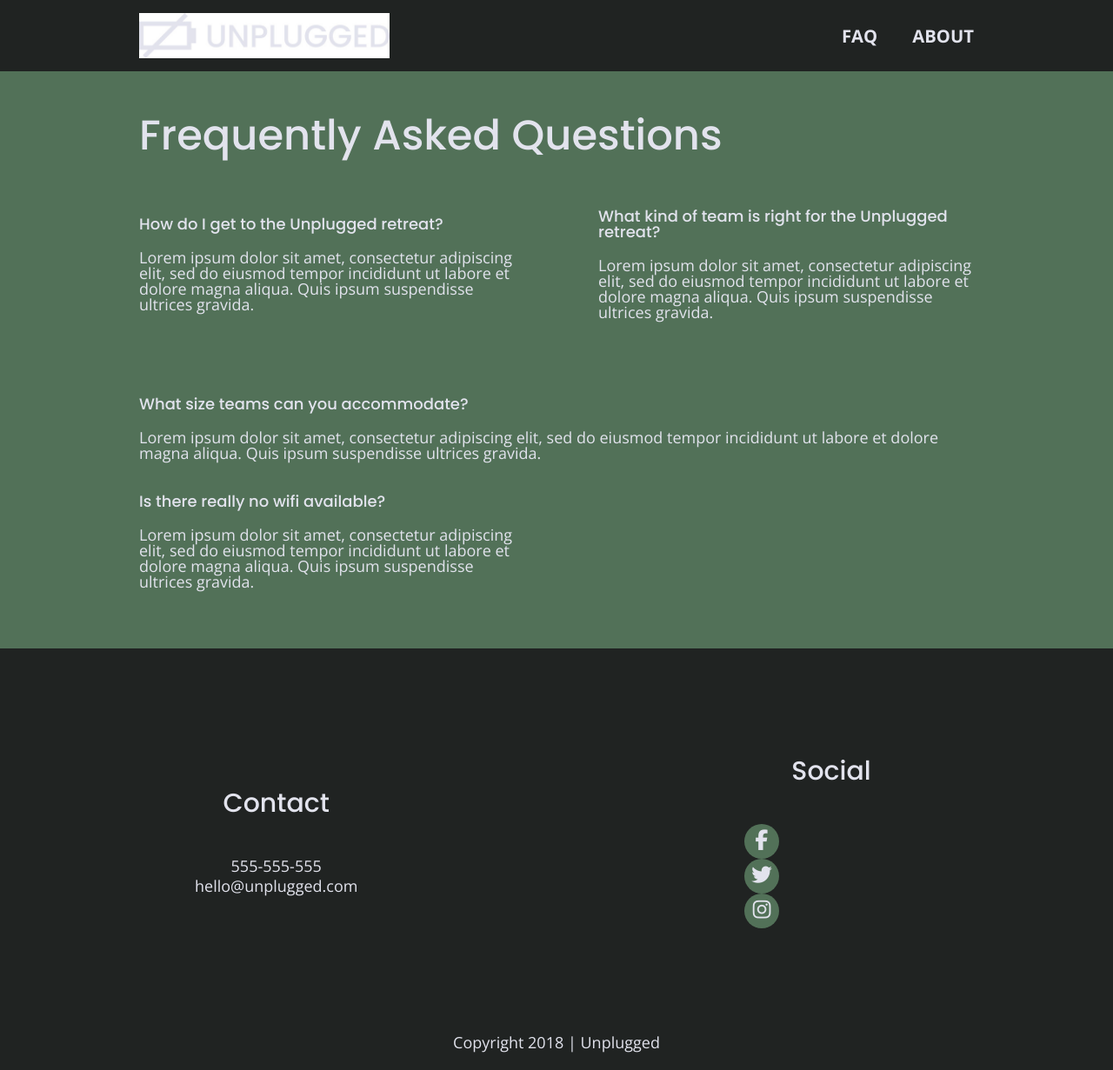
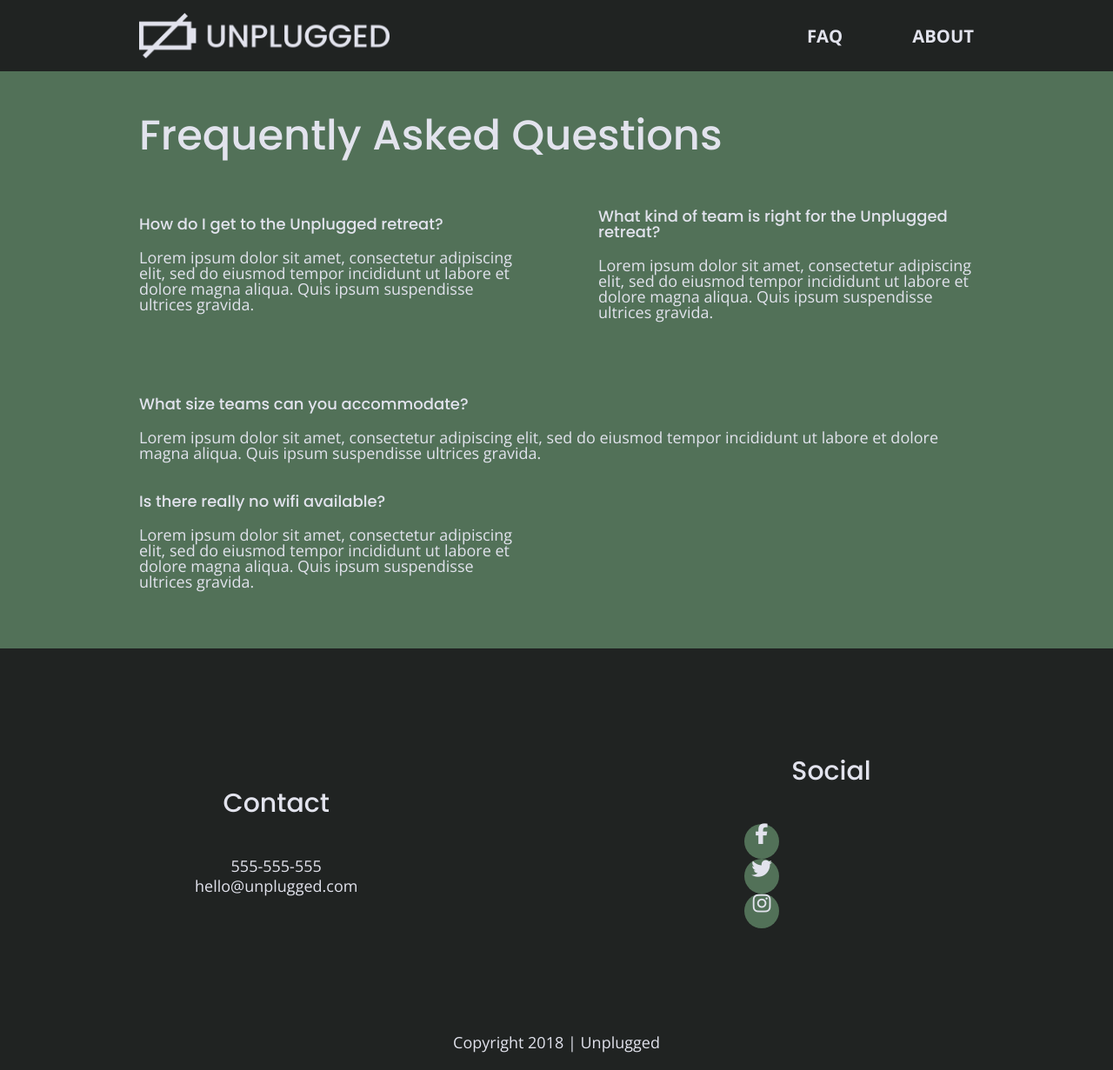
Before and after one commit to walters-i/unplugged-retreat-2020, a website: page faq/index.html in a window 1280 px wide. Shown: the whole page at 87% size. Drawn offline with nearby package versions, Linux system fonts and the light colour scheme.

Commit message:
Finished adding CSS and adjusting all pages

```diff
--- a/css/main.css
+++ b/css/main.css
@@ -103,6 +103,7 @@
 ol {
   list-style-type: none;
   margin: 0;
+  padding: 0;
 }
 
 a {
@@ -127,7 +128,7 @@
 
 p {
   font-size: .875em;
-  line-height: 18px;
+  line-height: 1.285;
 
 }
 
@@ -229,7 +230,7 @@
 footer .social-icons p {
     display:flex;
     justify-content: center;
-    align-items: center;
+    align-items: baseline;
     background-color: #527158;
     border-radius: 50%;
     width: 40px;
@@ -331,6 +332,7 @@
 .features h2 {
   margin-bottom: 60px;
 }
+
 .features article {
   width: 63%;
   margin: 30px 0;
@@ -599,7 +601,7 @@
 
   aside .content-wrapper .form-description,
   aside .content-wrapper .form {
-    width: 35%;
+    width: 40%;
     margin: 0;
   }
 
--- a/faq/index.html
+++ b/faq/index.html
@@ -31,7 +31,7 @@
       <div class="content-wrapper">
         <figure>
           <a href="../index.html">
-            <img src="../img/unpluggedlogo.jpg" alt="unplugged logo">
+            <img src="/img/unpluggedlogo.png" alt="unplugged logo">
           </a>
         </figure>
         <div class="header-divider"></div>
```
Also changed, not shown: about/index.html (+1 -1 lines), index.html (+1 -1 lines), img/unpluggedlogo.png (added).
